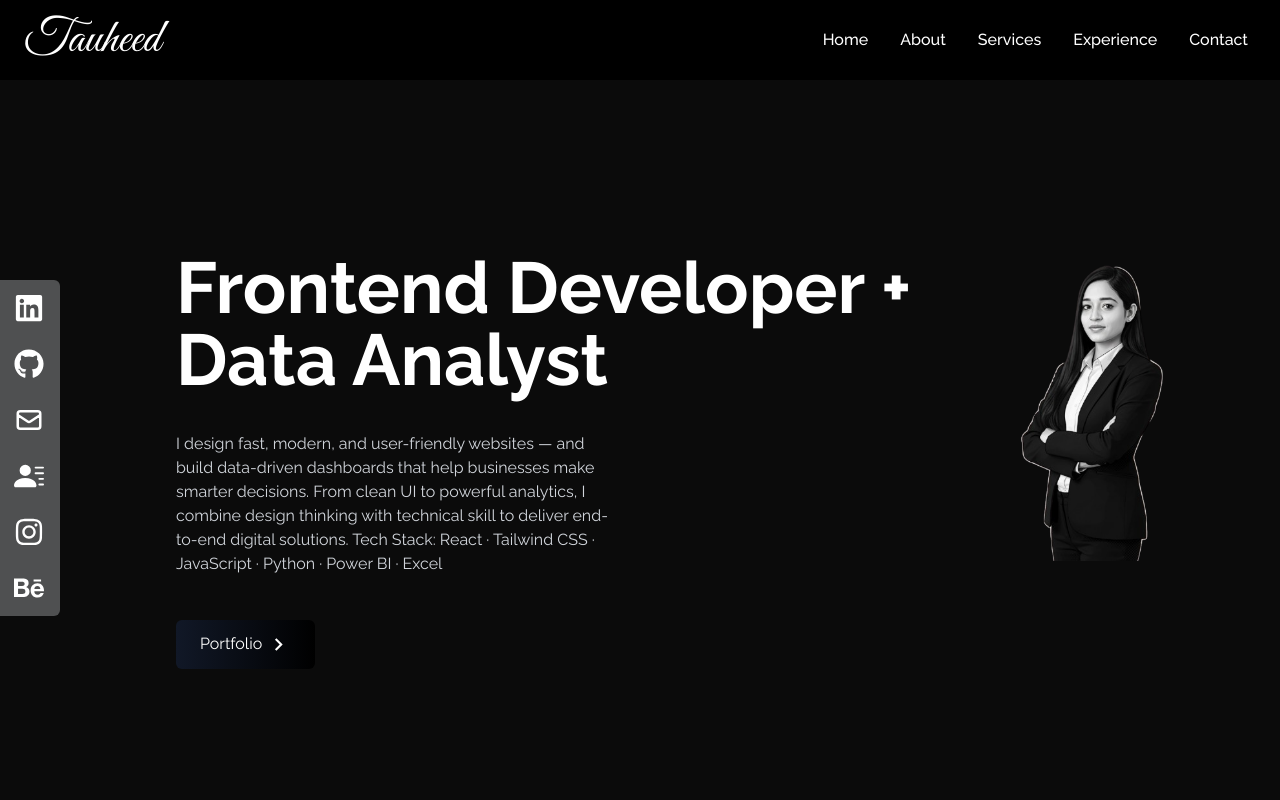
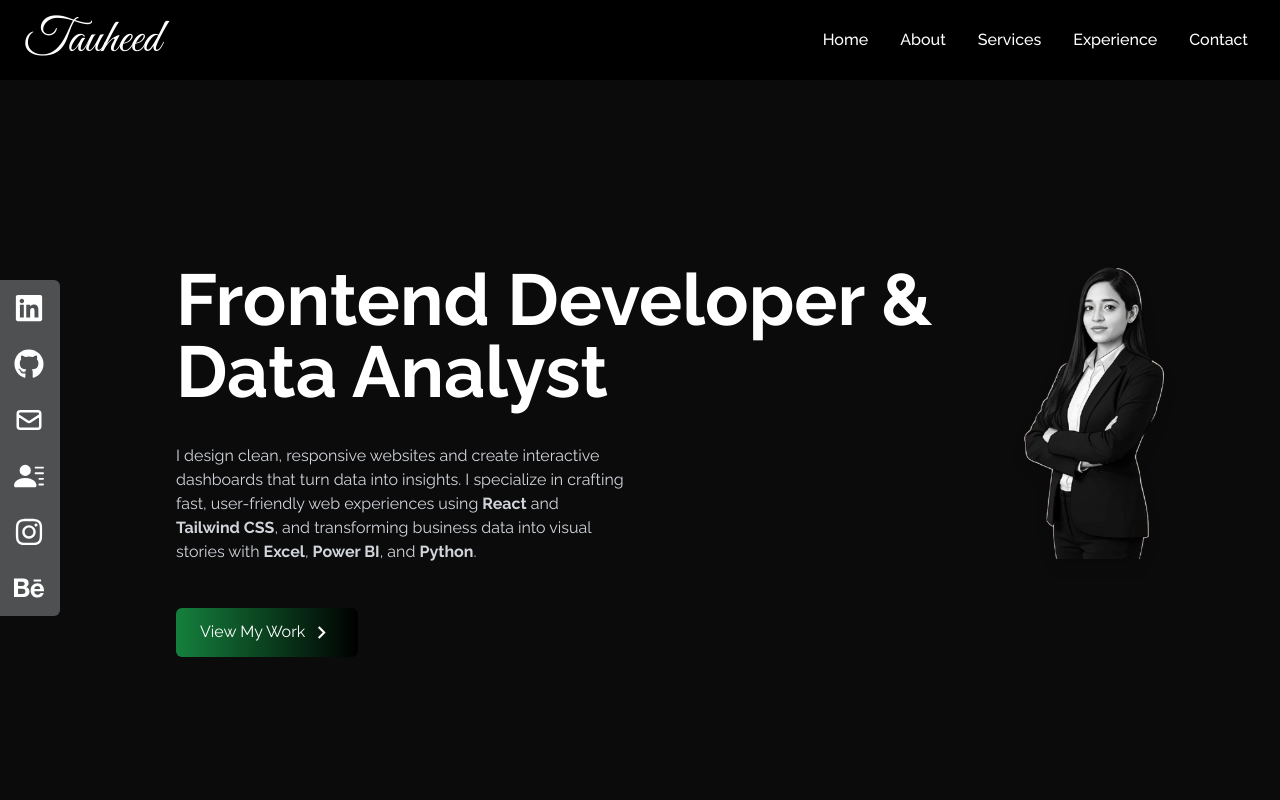
Before and after one commit to Tauheedjahan/Tj_Portfolio, a React (Create React App) app: page / in a window 1280 px wide. Shown: the top 800 px of the page. Built offline with nearby package versions, Linux system fonts and the light colour scheme.

Commit message:
Update Home.jsx

```diff
--- a/src/components/Home.jsx
+++ b/src/components/Home.jsx
@@ -5,32 +5,23 @@ import { Link } from "react-scroll";
 
 const Home = () => {
   return (
-    <div id="home"
+    <div
+      id="home"
       name="home"
       className="h-screen w-full bg-[#0B0B0B] home"
-
     >
       <div className="mx-auto flex flex-col items-center justify-center h-full px-4 md:flex-row">
-  {/* ab max-w-screen-lg hata diya */}
 
-      <div className="small-screen hidden">
-          <img
-          src={HeroImage}
-            alt="profile"
-                    className="rounded-2xl mx-auto w-4/5 md:w-full md:ml-10"
-              />
+        {/* Left Section - Text Content */}
+        <div className="flex flex-col justify-center h-full md:ml-40 mt-32 text-center md:text-left">
+          <h2 className="text-4xl sm:text-7xl font-bold text-white leading-tight">
+            Frontend Developer & Data Analyst
+          </h2>
 
-
-        </div>
-        <div className="flex flex-col justify-center h-full md:ml-40 mt-32">
-          <h2 className="text-4xl sm:text-7xl font-bold text-white">
-            Frontend Developer + Data Analyst
-          </h2>
           <p className="text-gray-300 py-9 max-w-md">
-           I design fast, modern, and user-friendly websites — and build data-driven dashboards that help businesses make smarter decisions.
-From clean UI to powerful analytics, I combine design thinking with technical skill to deliver end-to-end digital solutions.
-
-Tech Stack: React · Tailwind CSS · JavaScript · Python · Power BI · Excel
+            I design clean, responsive websites and create interactive dashboards that turn data into insights.
+            I specialize in crafting fast, user-friendly web experiences using <strong>React</strong> and <strong>Tailwind CSS</strong>,
+            and transforming business data into visual stories with <strong>Excel</strong>, <strong>Power BI</strong>, and <strong>Python</strong>.
           </p>
 
           <div className="portfolio-btn">
@@ -38,23 +29,25 @@ Tech Stack: React · Tailwind CSS · JavaScript · Python · Power BI · Excel
               to="portfolio"
               smooth
               duration={500}
-              className="group text-white w-fit px-6 py-3 my-2 flex items-center rounded-md bg-gradient-to-r from-gray-900 to-black cursor-pointer"
+              className="group text-white w-fit px-6 py-3 my-2 flex items-center rounded-md
+                         bg-gradient-to-r from-green-700 to-black cursor-pointer hover:scale-105 transition-transform"
             >
-              Portfolio
+              View My Work
               <span className="group-hover:rotate-90 duration-300">
                 <MdOutlineKeyboardArrowRight size={25} className="ml-1" />
               </span>
             </Link>
           </div>
         </div>
+
+        {/* Right Section - Image */}
         <div className="big-screen">
           <img
             src={HeroImage}
             alt="profile"
-            className="rounded-2xl mx-auto w-2/3 md:w-full"
+            className="rounded-2xl mx-auto w-2/3 md:w-full drop-shadow-lg"
           />
         </div>
-
       </div>
     </div>
   );
```
